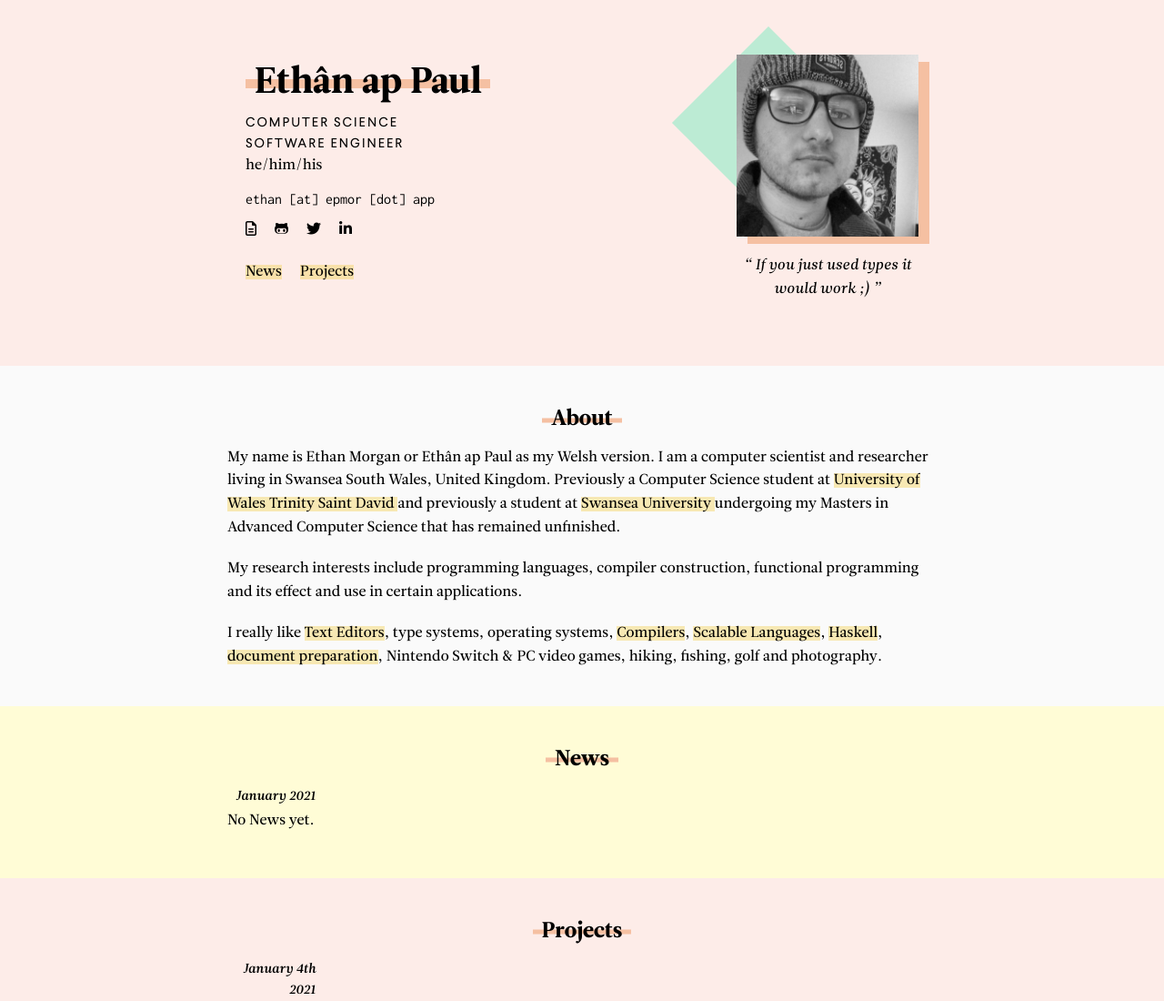
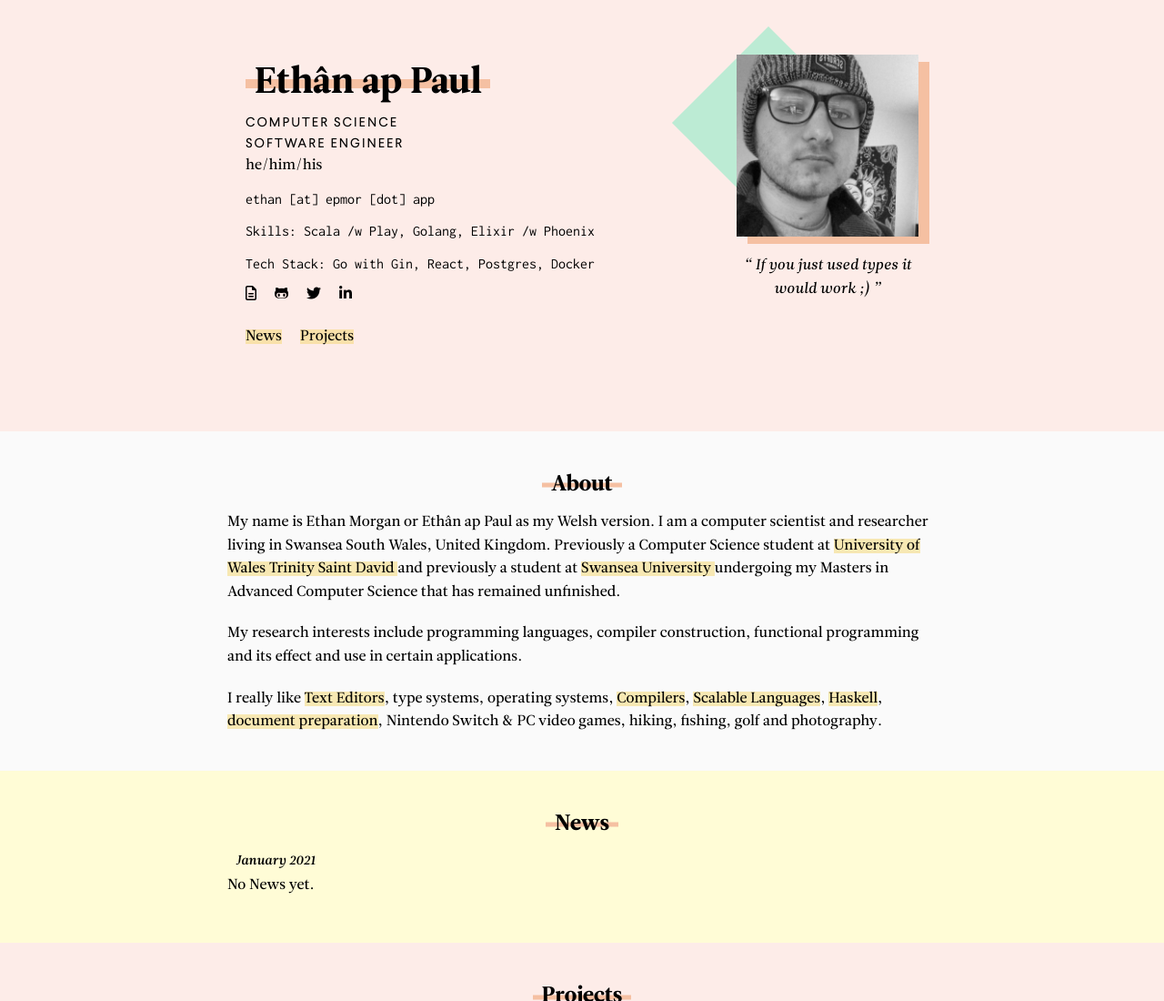
Before and after one commit to epmor/epmor.github.io, a website: page index.html in a window 1280 px wide. Shown: the top 1100 px of the page at 91% size. Drawn offline with Linux system fonts and the light colour scheme.

Commit message:
Added skils and tech stack

```diff
--- a/index.html
+++ b/index.html
@@ -41,6 +41,8 @@
         <p class="header__affiliation">Software Engineer</p>
         <p class="header__pronoun">he/him/his</p>
         <p class="header__contact">ethan [at] epmor [dot] app</p>
+        <p class="header__contact">Skills: Scala /w Play, Golang, Elixir /w Phoenix</p>
+        <p class="header__contact">Tech Stack: Go with Gin, React, Postgres, Docker</p>
         <ul class="header__links list-unstyled list-inline">
           <li>
             <a href="assets/cv.pdf" class="no-highlight"
```
